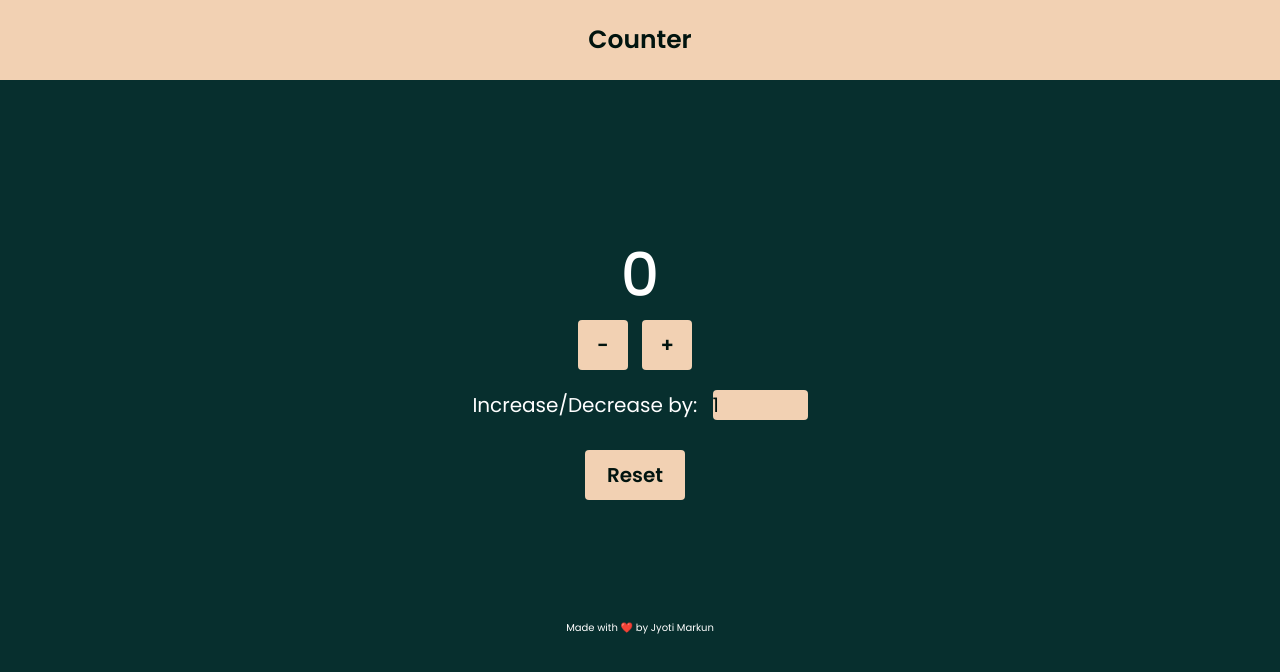
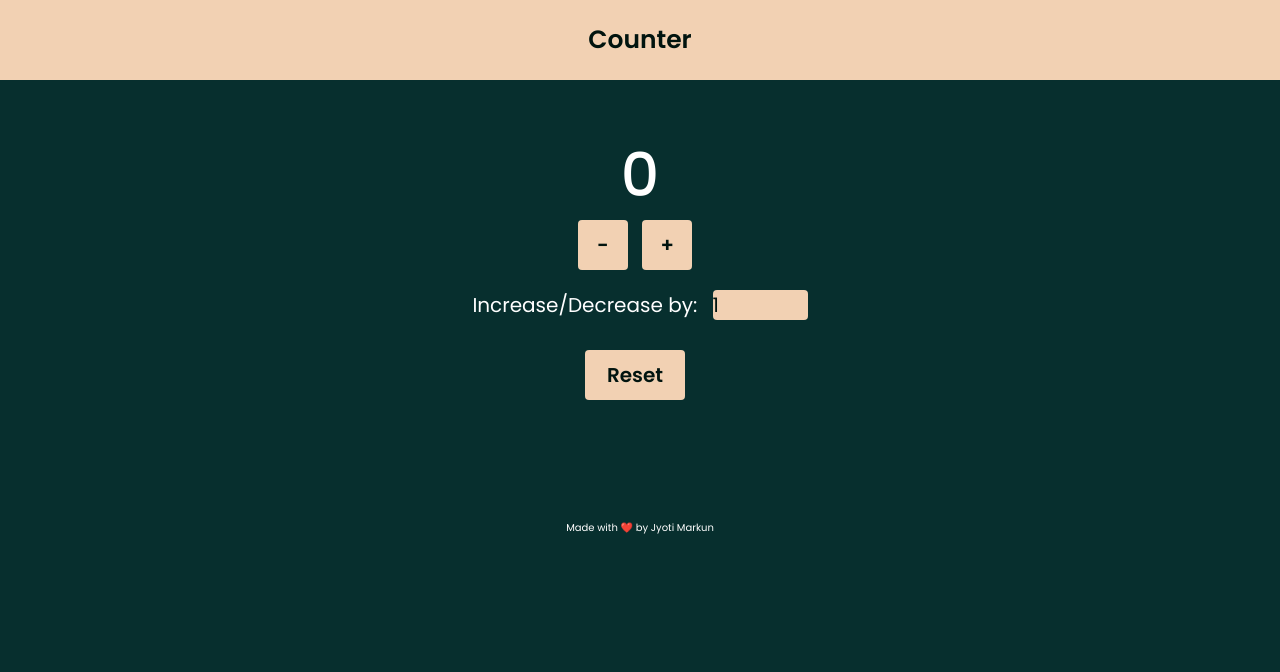
Before and after one commit to JYOTI-MARKUN/COUNTER, a plain HTML site: page index.html in a window 1280 px wide. Drawn offline with Linux system fonts and the light colour scheme.

Commit message:
mmake a counter app in html css and js

```diff
--- a/index.html
+++ b/index.html
@@ -3,7 +3,7 @@
 <head>
     <meta charset="UTF-8">
     <meta name="viewport" content="width=device-width, initial-scale=1.0">
-    <title>Document</title>
+    <title>Counter</title>
     <link href="https://fonts.googleapis.com/css?family=Poppins:100,100italic,200,200italic,300,300italic,regular,italic,500,500italic,600,600italic,700,700italic,800,800italic,900,900italic" rel="stylesheet" />
     <link rel="stylesheet" href="style.css">
     <script src="app.js" defer></script>
--- a/style.css
+++ b/style.css
@@ -8,7 +8,7 @@
 
 }
 header{
-    height: 10vh;
+
     text-align: center;
     line-height: 10vh;
     background-color: #F2D1B3;
@@ -18,10 +18,13 @@ header{
 }
 
 main{
-    margin-top: 150px;
-    display: flex;
-    align-items: center;
-    flex-direction: column;
+    height: calc(100vh-10vh);
+    margin-top: 50px;
+   display: flex;
+   flex-direction: column;
+   justify-content: center;
+   align-items: center;
+
 }
 
 .counter-para{
```
